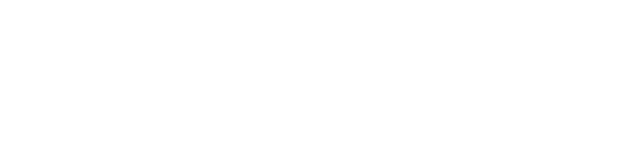
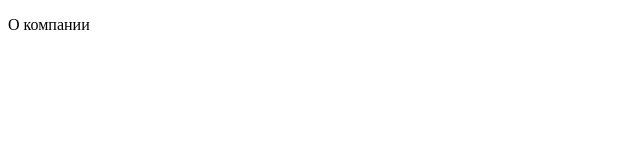
Before and after one commit to dima-sinitsyn/family.github.io, a plain HTML site: page source/about.html in a window 1280 px wide. Shown: the full height of the page, 0-640 px from the left. Drawn offline with Linux system fonts and the light colour scheme.

Commit message:
Update about.html

```diff
--- a/source/about.html
+++ b/source/about.html
@@ -6,6 +6,6 @@
     <title>О нас</title>
 </head>
 <body>
-
+    <p>О компании</p>
 </body>
 </html>
```
